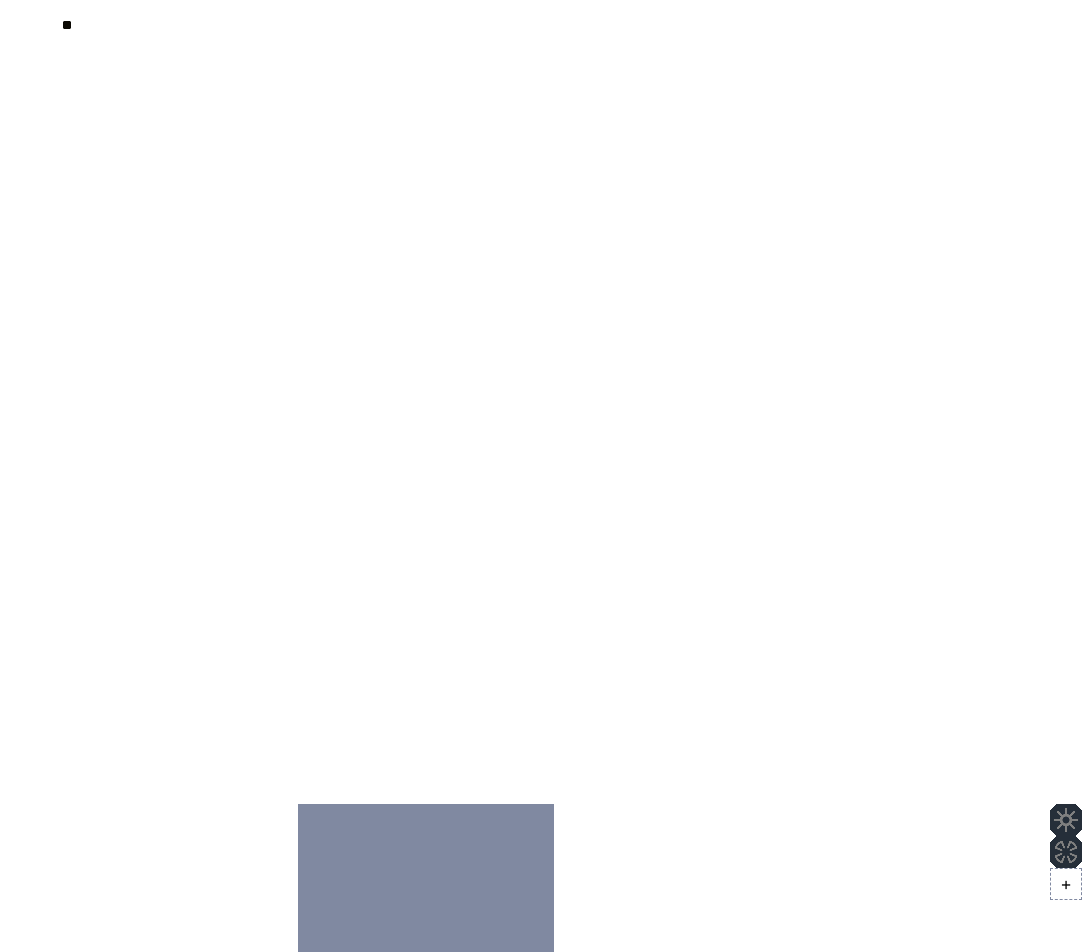
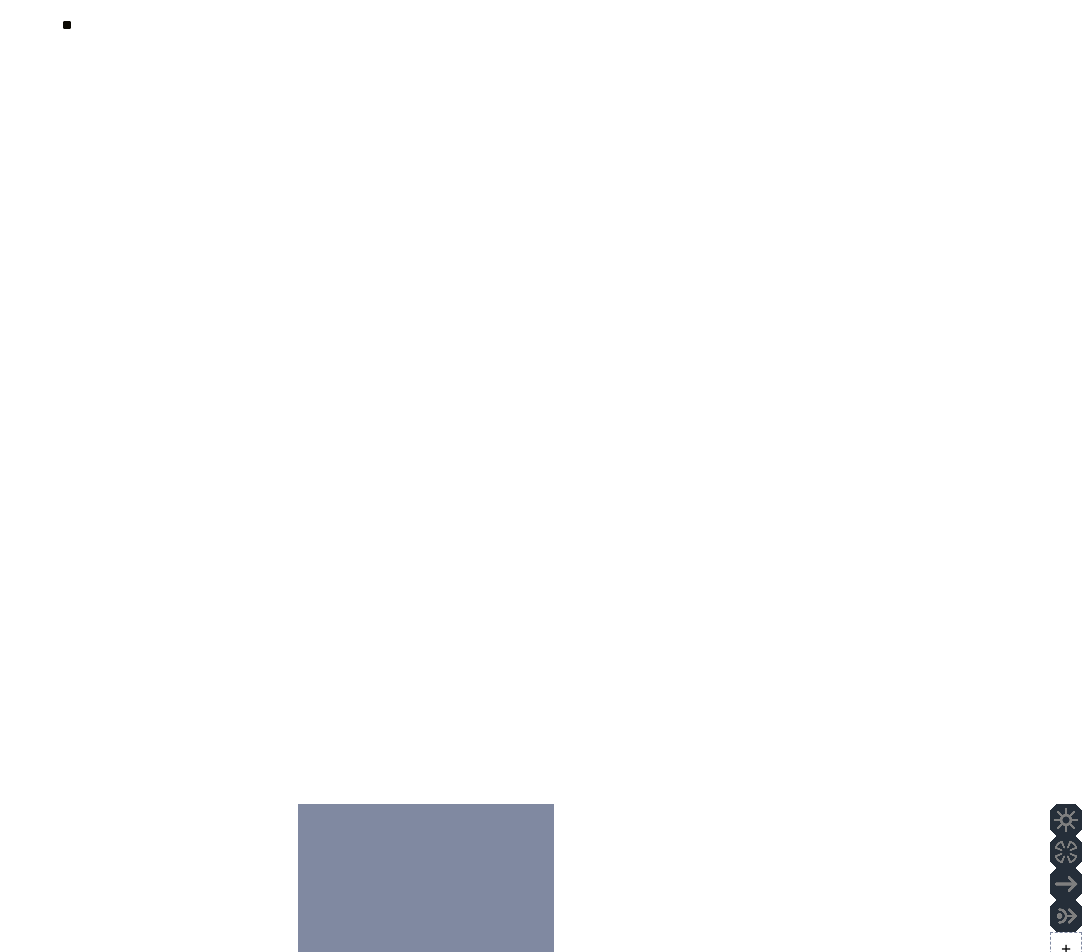
Before and after one commit to TheRiverElder/river-minigames, a React (Create React App) app: page / in a window 1280 px wide. Shown: the top 952 px of the page, without its empty margins (198-1280 px from the left). Built offline with nearby package versions, Linux system fonts and the light colour scheme.

Commit message:
增加旋转tile

```diff
--- a/src/App.tsx
+++ b/src/App.tsx
@@ -1,13 +1,13 @@
 import './App.css';
 import ArtificialLive from './artificial-live/components/ArtificialLive';
-import ProgramEditor from './artificial-live/components/ProgramEditor';
+import ProgramBoardEditor from './artificial-live/components/ProgramBoardEditor';
 import Program from './artificial-live/program/Program';
 
 function App() {
     return (
         <div className="App">
             <ArtificialLive />
-            <ProgramEditor program={new Program()} />
+            <ProgramBoardEditor program={new Program()} debugFlag={true} />
         </div>
     );
   }
--- a/src/artificial-live/components/ProgramEditor.tsx
+++ b/src/artificial-live/components/ProgramBoardEditor.tsx
@@ -12,29 +12,42 @@ import { requireNonNull } from "../../libs/lang/Objects";
 import Optional from "../../libs/lang/Optional";
 import classNames from "classnames";
 import DecadeTile from "../instances/neublumen/tiles/DecadeTile";
+import ActivatorTile from "../instances/neublumen/tiles/ActivatorTile";
+import Direction from "../program/Direction";
+import ConveyorTile from "../instances/neublumen/tiles/ConveyorTile";
 
-interface ProgramEditorProps {
-    program: Program
+interface ProgramBoardEditorProps {
+    program: Program;
+    debugFlag?: boolean;
 }
 
-interface ProgramEditorState {
+interface ProgramBoardEditorState {
     board: Array2D<Cell>;
     inventory: Array<Tile>;
     draggableSource: Draggable<Tile> | null;
     draggingItemPosition: Vector2;
+    hoveringCell: Cell | null;
 }
 
-class ProgramEditor extends Component<ProgramEditorProps, ProgramEditorState> {
-    constructor(props: ProgramEditorProps) {
+class ProgramBoardEditor extends Component<ProgramBoardEditorProps, ProgramBoardEditorState> {
+
+    private get isDebug() {
+        return this.props.debugFlag === true;
+    }
+
+    constructor(props: ProgramBoardEditorProps) {
         super(props);
         this.state = {
             board: props.program.board,
             inventory: [
                 new GrowTile(TILE_TYPE_COMMON),
                 new DecadeTile(TILE_TYPE_COMMON),
+                new ActivatorTile(TILE_TYPE_COMMON, Direction.RIGHT),
+                new ConveyorTile(TILE_TYPE_COMMON, Direction.RIGHT),
             ],
             draggableSource: null,
             draggingItemPosition: Vector2.INVALID_VECTOR2,
+            hoveringCell: null,
         };
     }
 
@@ -60,7 +73,10 @@ class ProgramEditor extends Component<ProgramEditorProps, ProgramEditorState> {
 
     renderBoard() {
         return (
-            <div className="board">
+            <div
+                className="board"
+                onMouseLeave={() => this.setState(() => ({ hoveringCell: null }))}
+            >
                 {this.state.board.getRows().map((row, y) => (
                     <div className="row" key={y}>
                         {row.map((cell, x) => this.renderCell(cell, x, y))}
@@ -79,6 +95,7 @@ class ProgramEditor extends Component<ProgramEditorProps, ProgramEditorState> {
                 className={classNames("cell", tile && "with-content")}
                 onMouseUp={e => this.dragEnd(e, new CellDraggable(cell))}
                 onMouseDown={e => Optional.ofNullable(tile).ifPresent(() => this.dragPrepare(e, new CellDraggable(cell)))}
+                onMouseEnter={() => this.setState(() => ({ hoveringCell: cell }))}
             >
                 {tile ? this.renderTile(tile, x) : null}
                 <div className="border" draggable={false} />
@@ -216,22 +233,45 @@ class ProgramEditor extends Component<ProgramEditorProps, ProgramEditorState> {
         this.preparedDraggableSource = null;
     }
 
+    onWindowKeyDown = (event: KeyboardEvent) => {
+        const tile = this.state.hoveringCell?.tile;
+        if (!tile) return;
+        if (event.key === "r") {
+            tile.rotate(false);
+            this.forceUpdate();
+        } else if (event.key === "R") {
+            tile.rotate(true);
+            this.forceUpdate();
+        } else if (event.key === "c" && this.isDebug) {
+            const newTile = tile.copy();
+            this.state.inventory.push(newTile);
+            this.forceUpdate();
+        }
+    }
+
     private renderCanvasEventDispatcher = new Set<() => void>();
-
-    componentDidMount() {
-        this.resetDragging();
-
+    private renderCanvas() {
         this.renderCanvasEventDispatcher.forEach(l => l());
         this.renderCanvasEventDispatcher.clear();
     }
 
+    componentDidMount() {
+        this.resetDragging();
+        this.renderCanvas();
+        window.addEventListener("keydown", this.onWindowKeyDown);
+    }
+
     componentDidUpdate() {
-        this.renderCanvasEventDispatcher.forEach(l => l());
+        this.renderCanvas();
+    }
+
+    componentWillUnmount(): void {
         this.renderCanvasEventDispatcher.clear();
+        window.removeEventListener("keydown", this.onWindowKeyDown);
     }
 }
 
-export default ProgramEditor;
+export default ProgramBoardEditor;
 
 
 const PREVENT_DRAG_EVENTS: DOMAttributes<HTMLElement> = {
--- /dev/null
+++ b/src/artificial-live/instances/neublumen/tiles/ActivatorTile.ts
@@ -0,0 +1,49 @@
+import { drawChamferRect } from "../../../../libs/graphics/Graphics";
+import Instruction from "../../../program/Instruction";
+import Tile from "../../../program/Tile";
+
+export default class ActivatorTile extends Tile {
+
+    get terminal(): boolean {
+        return false;
+    }
+
+    get activative(): boolean {
+        return true;
+    }
+
+    compile(output: Instruction[]): void {
+        throw new Error("Method not implemented.");
+    }
+
+    copy(): Tile {
+        return new ActivatorTile(this.type, this.direction);
+    }
+
+    render(g: CanvasRenderingContext2D): void {
+        g.fillStyle = "#252e39";
+        drawChamferRect(g, 1, 0.2);
+        g.fill();
+
+        const angle = this.direction.offset.angle();
+
+        g.save();
+        g.translate(0.5, 0.5);
+        g.rotate(angle);
+
+        g.lineCap = "round";
+        g.lineWidth = 0.1;
+        g.strokeStyle = "#7f7f7f";
+
+        g.beginPath();
+        g.moveTo(0.1, -0.2);
+        g.lineTo(0.3, 0.0);
+        g.lineTo(0.1, 0.2);
+        g.moveTo(-0.3, 0.0);
+        g.lineTo(0.3, 0.0);
+        g.stroke();
+
+        g.restore();
+    }
+
+}
--- /dev/null
+++ b/src/artificial-live/instances/neublumen/tiles/ConveyorTile.ts
@@ -0,0 +1,57 @@
+import { drawChamferRect } from "../../../../libs/graphics/Graphics";
+import Instruction from "../../../program/Instruction";
+import Tile from "../../../program/Tile";
+
+export default class ConveyorTile extends Tile {
+
+    get terminal(): boolean {
+        return false;
+    }
+
+    get activative(): boolean {
+        return true;
+    }
+
+    compile(output: Instruction[]): void {
+        throw new Error("Method not implemented.");
+    }
+
+    copy(): Tile {
+        return new ConveyorTile(this.type, this.direction);
+    }
+
+    render(g: CanvasRenderingContext2D): void {
+        g.fillStyle = "#252e39";
+        drawChamferRect(g, 1, 0.2);
+        g.fill();
+
+        const angle = this.direction.offset.angle();
+
+        g.save();
+        g.translate(0.5, 0.5);
+        g.rotate(angle);
+
+        g.lineCap = "round";
+        g.lineWidth = 0.08;
+        g.strokeStyle = "#7f7f7f";
+
+        g.beginPath();
+        g.moveTo(0.1, -0.2);
+        g.lineTo(0.3, 0.0);
+        g.lineTo(0.1, 0.2);
+        g.moveTo(0, 0.0);
+        g.lineTo(0.3, 0.0);
+        g.stroke();
+
+        g.beginPath();
+        g.arc(-0.2, 0, 0.2, -Math.PI / 2, Math.PI / 2);
+        g.stroke();
+
+        g.beginPath();
+        g.arc(-0.2, 0, 0.05, 0, Math.PI * 2);
+        g.stroke();
+
+        g.restore();
+    }
+
+}
--- a/src/artificial-live/instances/neublumen/tiles/DecadeTile.ts
+++ b/src/artificial-live/instances/neublumen/tiles/DecadeTile.ts
@@ -4,11 +4,19 @@ import Instruction from "../../../program/Instruction";
 import Tile from "../../../program/Tile";
 
 export default class DecadeTile extends Tile {
+    get activative(): boolean {
+        return false;
+    }
+
     get terminal(): boolean {
         return true;
     }
 
     compile(output: Instruction[]): void { }
+
+    copy(): Tile {
+        return new DecadeTile(this.type, this.direction);
+    }
 
     render(g: CanvasRenderingContext2D): void {
         g.fillStyle = "#252e39";
--- a/src/artificial-live/instances/neublumen/tiles/GrowTile.ts
+++ b/src/artificial-live/instances/neublumen/tiles/GrowTile.ts
@@ -4,11 +4,19 @@ import Instruction from "../../../program/Instruction";
 import Tile from "../../../program/Tile";
 
 export default class GrowTile extends Tile {
+    get activative(): boolean {
+        return false;
+    }
+
     get terminal(): boolean {
         return true;
     }
 
     compile(output: Instruction[]): void { }
+
+    copy(): Tile {
+        return new GrowTile(this.type, this.direction);
+    }
 
     render(g: CanvasRenderingContext2D): void {
         g.fillStyle = "#252e39";
--- a/src/artificial-live/program/Direction.ts
+++ b/src/artificial-live/program/Direction.ts
@@ -1,15 +1,21 @@
 import Vector2 from "../../libs/math/Vector2"
 
 export default class Direction {
-    static readonly NONE = new Direction(Vector2.INVALID_VECTOR2);
-    static readonly UP = new Direction(new Vector2(0, -1));
-    static readonly DOWN = new Direction(new Vector2(0, +1));
-    static readonly LEFT = new Direction(new Vector2(-1, 0));
-    static readonly RIGHT = new Direction(new Vector2(+1, 0));
+    static readonly NONE = new Direction("none", Vector2.INVALID_VECTOR2);
+    static readonly UP = new Direction("up", new Vector2(0, -1));
+    static readonly DOWN = new Direction("down", new Vector2(0, +1));
+    static readonly LEFT = new Direction("left", new Vector2(-1, 0));
+    static readonly RIGHT = new Direction("right", new Vector2(+1, 0));
 
+    public readonly id: string;
     public readonly offset: Vector2;
 
-    private constructor(offset: Vector2) {
+    private constructor(id: string, offset: Vector2) {
+        this.id = id;
         this.offset = offset;
     }
+
+    toString() {
+        return this.id;
+    }
 }
--- a/src/artificial-live/program/Program.ts
+++ b/src/artificial-live/program/Program.ts
@@ -37,15 +37,18 @@ export default class Program {
             computeIfAbsent(sourceMap, target, () => new Set()).add(tile);
         });
 
-        function resolve(tile: Tile, list: Array<Instruction>) {
+        const output: Array<Instruction> = [];
+        const visited: Set<Tile> = new Set();
+        function resolve(tile: Tile) {
+            if (visited.has(tile)) return;
+            visited.add(tile);
             const sources = sourceMap.get(tile);
             if (!sources || sources.size === 0) return;
-            sources.forEach(tile => resolve(tile, list));
-            tile.compile(list);
+            sources.forEach(tile => resolve(tile));
+            tile.compile(output);
         }
 
-        const output: Array<Instruction> = [];
-        terminalTiles.forEach(tile => resolve(tile, output));
+        terminalTiles.forEach(tile => resolve(tile));
 
         return output;
     }
--- a/src/artificial-live/program/Tile.ts
+++ b/src/artificial-live/program/Tile.ts
@@ -1,6 +1,8 @@
 import Direction from "./Direction";
 import Instruction from "./Instruction";
 import type TileType from "./TileType";
+
+const DIRECTIONS_IN_CLOCKWISE = [Direction.UP, Direction.RIGHT, Direction.DOWN, Direction.LEFT];
 
 export default abstract class Tile {
 
@@ -12,9 +14,21 @@ export default abstract class Tile {
         this.direction = direction;
     }
 
+    public rotate(antiClockwise: boolean = false) {
+        if (this.direction === Direction.NONE) return;
+        const directionCount = DIRECTIONS_IN_CLOCKWISE.length;
+        const index = DIRECTIONS_IN_CLOCKWISE.indexOf(this.direction);
+        if (index < 0 || index >= directionCount) return;
+        const nextIndex = (index + (antiClockwise ? -1 : +1) + directionCount) % directionCount;
+        this.direction = DIRECTIONS_IN_CLOCKWISE[nextIndex];
+    }
+
     abstract get terminal(): boolean;
+    abstract get activative(): boolean;
 
     abstract compile(output: Array<Instruction>): void;
 
+    abstract copy(): Tile;
+
     abstract render(g: CanvasRenderingContext2D): void;
 }
```
Also changed, not shown: src/artificial-live/components/ProgramInstructionsEditor.tsx (added, +37 -0 lines).
